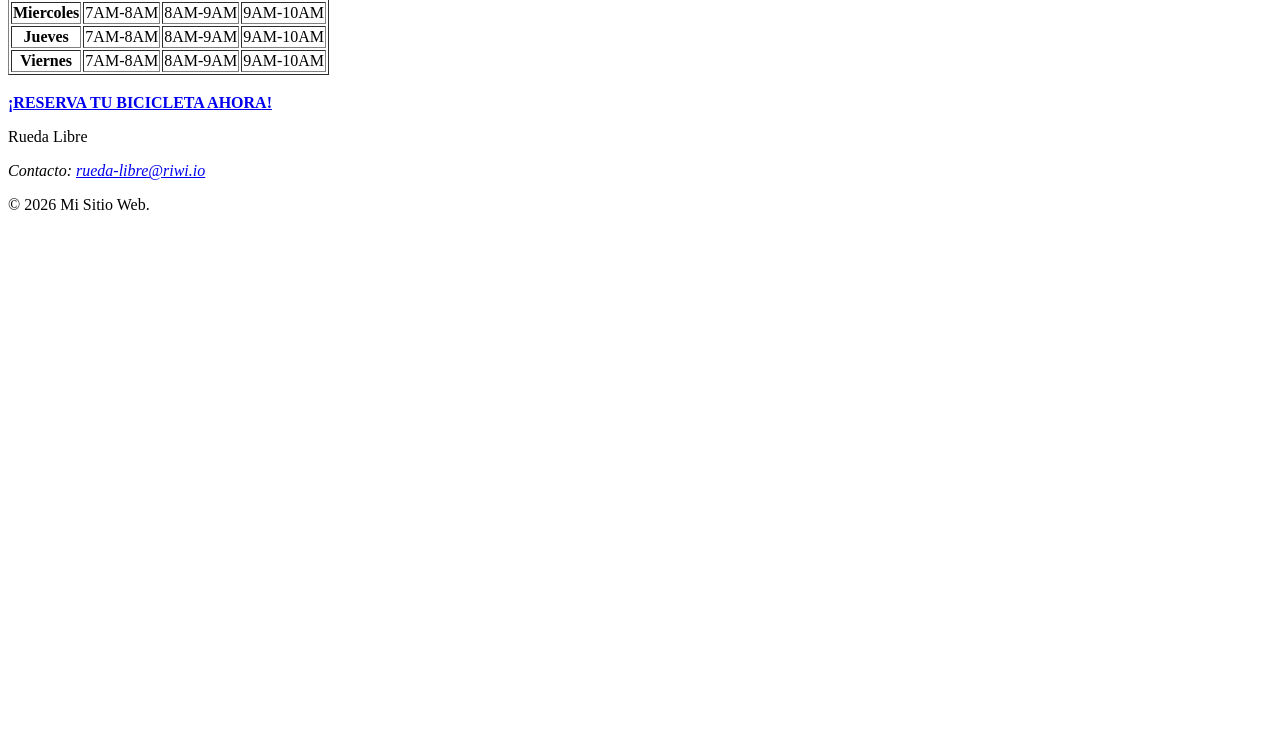
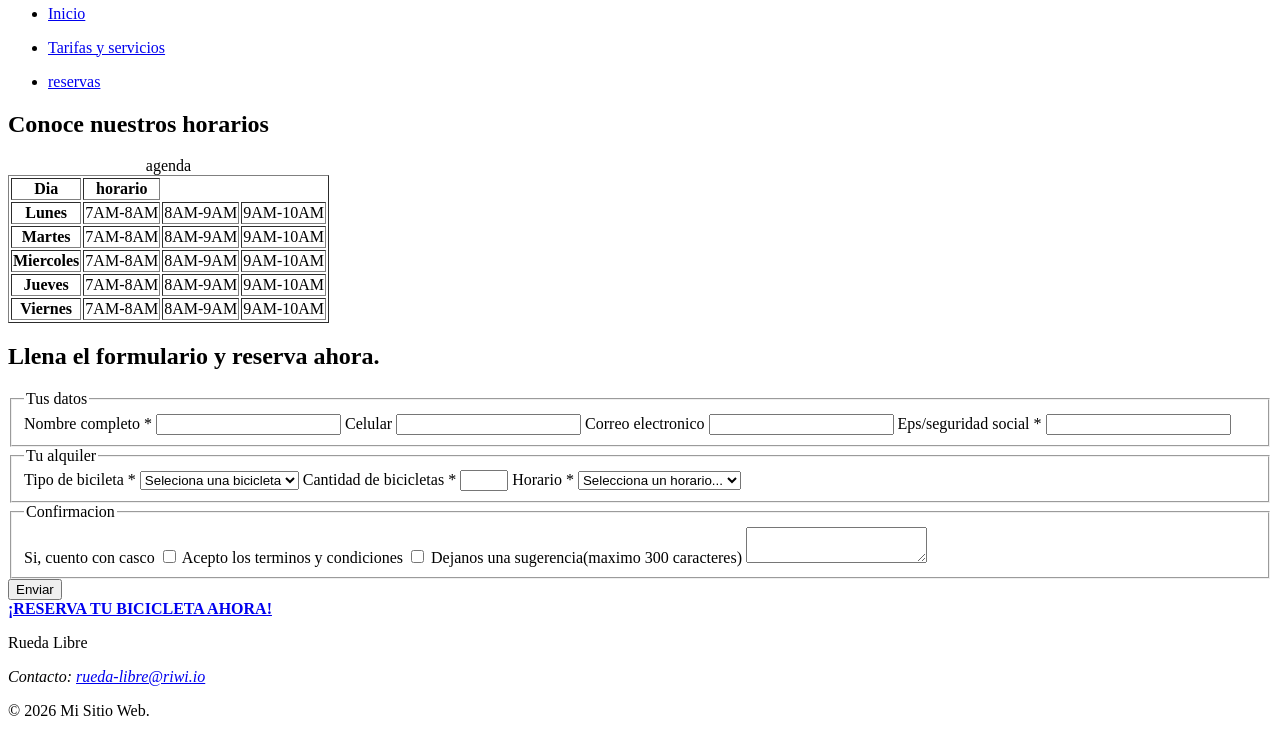
Before and after one commit to daniel1027va/rueda-libre, a plain HTML site: page paginas/reservas.html in a window 1280 px wide. Shown: the part 409-1145 px from the top of the page. Before the commit the page ends 800 px from the top, so only its background shows below. Drawn offline with Linux system fonts and the light colour scheme.

Commit message:
feat:Se agrega formulario de reserva

```diff
--- a/paginas/reservas.html
+++ b/paginas/reservas.html
@@ -6,17 +6,22 @@
   <meta name="description" content="Reserva tu bicicleta.">
 <title>Reservas | reserva tu bicicleta en medellín. </title>
 <h1>Reserva tu bicicleta</h1>
- <h2></h2><a href="reservas.html"><STRONG>¡RESERVA TU BICICLETA AHORA!</STRONG></a></h2>
+  <header>
+  <img src="../img/portada.png.jpg" alt="bicicletas rojas en fila" width="300">
+  <h2></h2><a href="paginas/reservas.html"><STRONG>¡RESERVA TU BICICLETA AHORA!</STRONG></a></h2>
+  <nav>
  <h2>Menú</h2>
-
   <ul>
     <li><p><a href="../index.html">Inicio</a></p></li>
     <li><a href="tarifas.html">Tarifas y servicios</a></p></li>
     <li><a href="reservas.html">reservas</a></p></li>
   </ul>
-  <h2>Tarifas de alquiler</h2>
+  </nav>
+  </header>
+  <main>
+  <h2>Conoce nuestros horarios</h2>
   <table border="1">
-    <caption>Precios de alquiler por tipo de bicicleta</caption>
+    <caption>agenda</caption>
     <thead>
       <tr>
         <th scope="col">Dia</th>
@@ -56,7 +61,57 @@
       </tr>
     </tbody>
   </table>
-   <h2></h2><a href="reservas.html"><STRONG>¡RESERVA TU BICICLETA AHORA!</STRONG></a></h2>
+  <form action="gracias.html" method="post"> <h2>Llena el formulario y reserva ahora.</h2>
+    <fieldset>
+      <legend>Tus datos</legend>
+  <label for="nombre">Nombre completo *</label>
+<input type="tel" id="nombre" name="nombre" required>
+<label for="cel">Celular</label>
+<input type="number" id="cel" name="cel" required>
+<label for="mail">Correo electronico</label>
+<input type="email" id="mail" name="mail">
+<label for="eps">Eps/seguridad social *</label>
+<input type="text" id="eps" name="eps" required>
+    </fieldset>
+    <fieldset>
+      <legend>Tu alquiler</legend>
+<label for="bicicleta">Tipo de bicileta *</label>
+<select name="bicicleta" id="bicicleta" required><option value="">Seleciona una bicicleta</option><option value="urbana">Urbana</option><option value="montaña">Montaña</option><option value="electrica">Eléctrica</option></select>
+<label for="cantidad">Cantidad de bicicletas *</label>
+<input type="number" id="cantidad" name="cantidad" min="1" max="6" required>
+<label for="horario">Horario *</label>
+<select name="horario" id="horario" required>
+  <option value="">Selecciona un horario...</option>
+  <option value="lunes-7am">Lunes 7AM-8AM</option>
+  <option value="lunes-8am">Lunes 8AM-9AM</option>
+  <option value="lunes-9am">Lunes 9AM-10AM</option>
+  <option value="martes-7am">Martes 7AM-8AM</option>
+  <option value="martes-8am">Martes 8AM-9AM</option>
+  <option value="martes-9am">Martes 9AM-10AM</option>
+  <option value="miercoles-7am">Miércoles 7AM-8AM</option>
+  <option value="miercoles-8am">Miércoles 8AM-9AM</option>
+  <option value="miercoles-9am">Miércoles 9AM-10AM</option>
+  <option value="jueves-7am">Jueves 7AM-8AM</option>
+  <option value="jueves-8am">Jueves 8AM-9AM</option>
+  <option value="jueves-9am">Jueves 9AM-10AM</option>
+  <option value="viernes-7am">Viernes 7AM-8AM</option>
+  <option value="viernes-8am">Viernes 8AM-9AM</option>
+  <option value="viernes-9am">Viernes 9AM-10AM</option>
+</select>
+    </fieldset>
+    <fieldset>
+      <legend>Confirmacion</legend>
+      <label for="casco">Si, cuento con casco</label>
+      <input type="checkbox" id="casco" name="casco">
+      <label for="acepto">Acepto los terminos y condiciones</label>
+      <input type="checkbox" id="acepto" name="acepto" required>
+      <label for="comentario">Dejanos una sugerencia(maximo 300 caracteres)</label>
+      <textarea maxlength="300"></textarea>
+    </fieldset>
+    <button type="submit">Enviar</button>
+  </form>
+  </main>
+   <a href="reservas.html"><STRONG>¡RESERVA TU BICICLETA AHORA!</STRONG></a></h2>
       <footer>
         <p>Rueda Libre</p>
         <address>
```
Also changed, not shown: index.html (+21 -7 lines), paginas/tarifas.html (+14 -10 lines), paginas/gracias.html (added).
